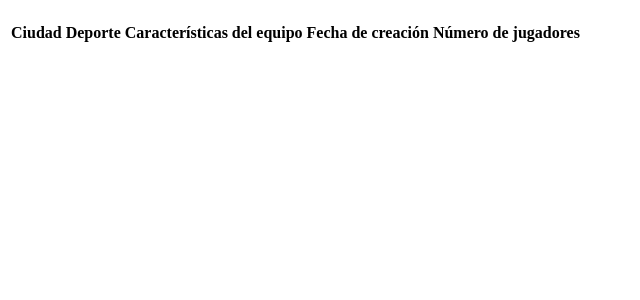
After one commit to BorjaPrietoProyectos/duacode_pruebas, a PHP site: page /mcv/view/mostrar_equipo.php in a window 1280 px wide. The commit adds this page. Shown: the top 300 px of the page, without its empty margins (0-640 px from the left). Run offline with PHP 8.4, Linux system fonts and the light colour scheme; the template is opened without the code that fills it, so the values that code supplies are empty.

Commit message:
Información de cada equipo

```diff
--- a/mcv/view/listar_equipos.php
+++ b/mcv/view/listar_equipos.php
@@ -10,9 +10,9 @@
         <ul>
             <?php foreach ($equipos as $equipo): ?>
                 <li>
-                    Nombre: <?php echo $equipo['nombre_equipo']; ?>,
-                    Ciudad: <?php echo $equipo['ciudad']; ?>,
-                    Deporte: <?php echo $equipo['deporte']; ?>
+                    <a href="index.php?accion=mostrar_equipo&equipoId=<?php echo $equipo['id']; ?>">
+                        <?php echo $equipo['nombre']; ?>
+                    </a>
                 </li>
             <?php endforeach; ?>
         </ul>
--- /dev/null
+++ b/mcv/view/mostrar_equipo.php
@@ -0,0 +1,26 @@
+<!DOCTYPE html>
+<html>
+<head>
+    <title>Equipo: <?php echo $equipo['nombre']; ?></title>
+</head>
+<body>
+    <h1><?php echo $equipo['nombre']; ?></h1>
+
+    <table>
+        <tr>
+            <th>Ciudad</th>
+            <th>Deporte</th>
+            <th>Características del equipo</th>
+            <th>Fecha de creación</th>
+            <th>Número de jugadores</th>
+        </tr>
+        <tr>
+            <td><?php echo $equipo['ciudad']; ?></td>
+            <td><?php echo $equipo['deporte']; ?></td>
+            <td><?php echo $equipo['caracteristicas']; ?></td>
+            <td><?php echo $equipo['fecha_creacion']; ?></td>
+            <td><?php echo $equipo['numero_jugadores']; ?></td>
+        </tr>
+    </table>
+</body>
+</html>
```
Also changed, not shown: index.php (+8 -0 lines), mcv/controller/team_controller.php (+12 -0 lines), mcv/model/team.php (+15 -0 lines).
